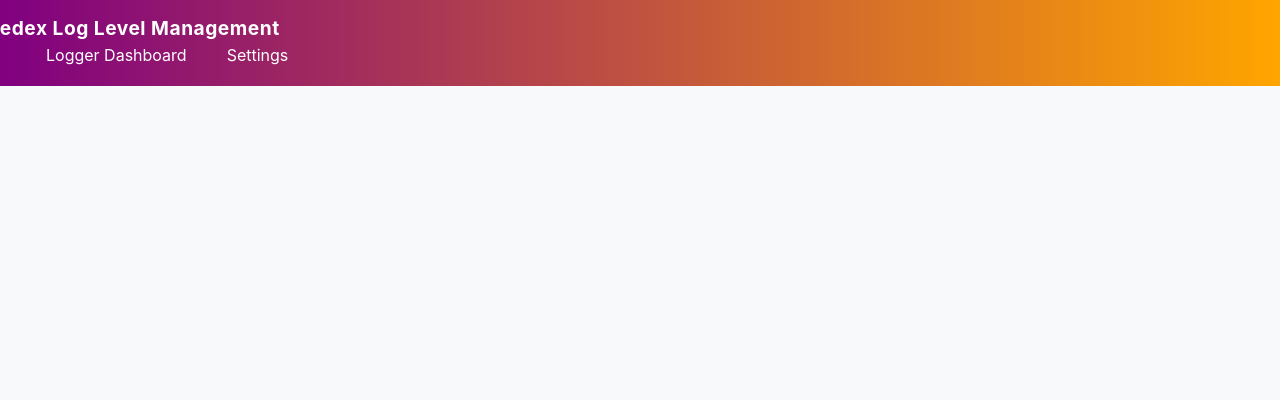
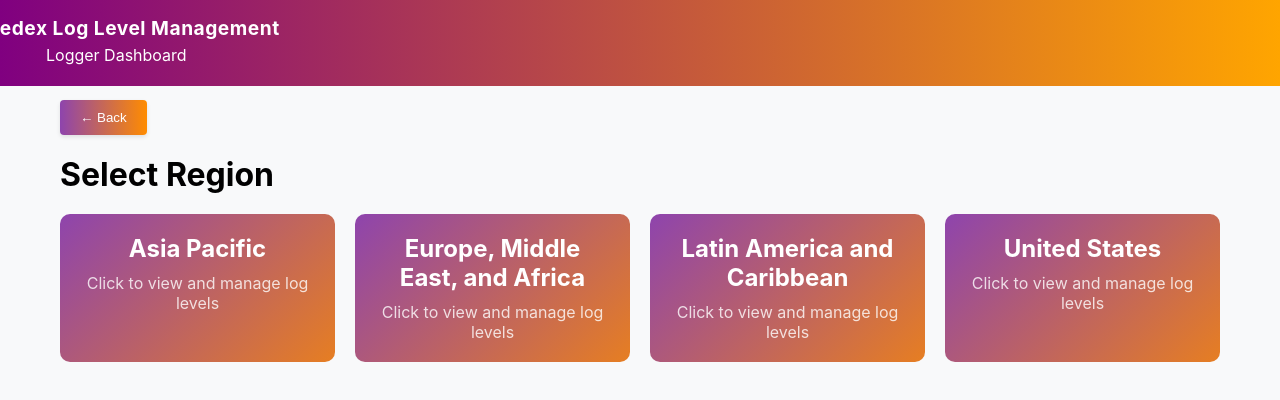
Before and after one commit to pravi976/runtimeloglevelchange, a React (Create React App) app: page /logger/1/service/1/regions in a window 1280 px wide. Shown: the top 400 px of the page. Built offline with nearby package versions, Linux system fonts and the light colour scheme.

Commit message:
changes to add new page for regions

```diff
--- a/src/App.js
+++ b/src/App.js
@@ -4,6 +4,7 @@ import Navigation from './components/Navigation';
 import LoggerDashboard from './components/LoggerDashboard';
 import LoggerManagement from './components/LoggerManagement';
 import ServicesList from './components/ServicesList';
+import RegionSelection from './components/RegionSelection';
 import './App.css';
 
 function App() {
@@ -18,7 +19,8 @@ function App() {
           <Routes>
             <Route path="/" element={<LoggerDashboard />} />
             <Route path="/logger/:app/services" element={<ServicesList />} />
-            <Route path="/logger/:app/service/:serviceId/logs" element={<LoggerManagement />} />
+            <Route path="/logger/:app/service/:serviceId/regions" element={<RegionSelection />} />
+            <Route path="/logger/:app/service/:serviceId/region/:regionId/logs" element={<LoggerManagement />} />
           </Routes>
         </main>
       </div>
--- a/src/components/Navigation.js
+++ b/src/components/Navigation.js
@@ -5,7 +5,6 @@ function Navigation() {
   return (
     <nav className="nav-menu">
       <Link to="/" className="nav-link">Logger Dashboard</Link>
-      <Link to="/settings" className="nav-link">Settings</Link>
     </nav>
   );
 }
--- /dev/null
+++ b/src/components/RegionSelection.css
@@ -0,0 +1,35 @@
+.region-selection-container {
+  padding: 20px;
+  max-width: 1200px;
+  margin: 0 auto;
+}
+
+.regions-grid {
+  display: grid;
+  grid-template-columns: repeat(auto-fit, minmax(250px, 1fr));
+  gap: 20px;
+  margin-top: 20px;
+}
+
+.region-card {
+  background: linear-gradient(135deg, #8e44ad, #e67e22);
+  border-radius: 10px;
+  padding: 20px;
+  color: white;
+  cursor: pointer;
+  transition: transform 0.2s ease-in-out;
+  text-align: center;
+}
+
+.region-card:hover {
+  transform: translateY(-5px);
+}
+
+.region-card h2 {
+  margin: 0 0 10px 0;
+}
+
+.region-card p {
+  margin: 0;
+  opacity: 0.8;
+}
--- /dev/null
+++ b/src/components/RegionSelection.js
@@ -0,0 +1,41 @@
+import React from 'react';
+import { useParams, useNavigate } from 'react-router-dom';
+import BackButton from './BackButton';
+import './RegionSelection.css';
+
+const RegionSelection = () => {
+  const { app, serviceId } = useParams();
+  const navigate = useNavigate();
+
+  const regions = [
+    { id: 'APAC', name: 'Asia Pacific' },
+    { id: 'EMEA', name: 'Europe, Middle East, and Africa' },
+    { id: 'LAC', name: 'Latin America and Caribbean' },
+    { id: 'US', name: 'United States' }
+  ];
+
+  const handleRegionClick = (regionId) => {
+    navigate(`/logger/${app}/service/${serviceId}/region/${regionId}/logs`);
+  };
+
+  return (
+    <div className="region-selection-container">
+      <BackButton />
+      <h1>Select Region</h1>
+      <div className="regions-grid">
+        {regions.map((region) => (
+          <div
+            key={region.id}
+            className="region-card"
+            onClick={() => handleRegionClick(region.id)}
+          >
+            <h2>{region.name}</h2>
+            <p>Click to view and manage log levels</p>
+          </div>
+        ))}
+      </div>
+    </div>
+  );
+};
+
+export default RegionSelection;
--- a/src/components/ServicesList.js
+++ b/src/components/ServicesList.js
@@ -46,7 +46,7 @@ function SortableItem({ service, app }) {
       </div>
       <button
         className="primary-button"
-        onClick={() => navigate(`/logger/${app}/service/${service.id}/logs`)}
+        onClick={() => navigate(`/logger/${app}/service/${service.id}/regions`)}
       >
         Click here to view/change log level
       </button>
```
